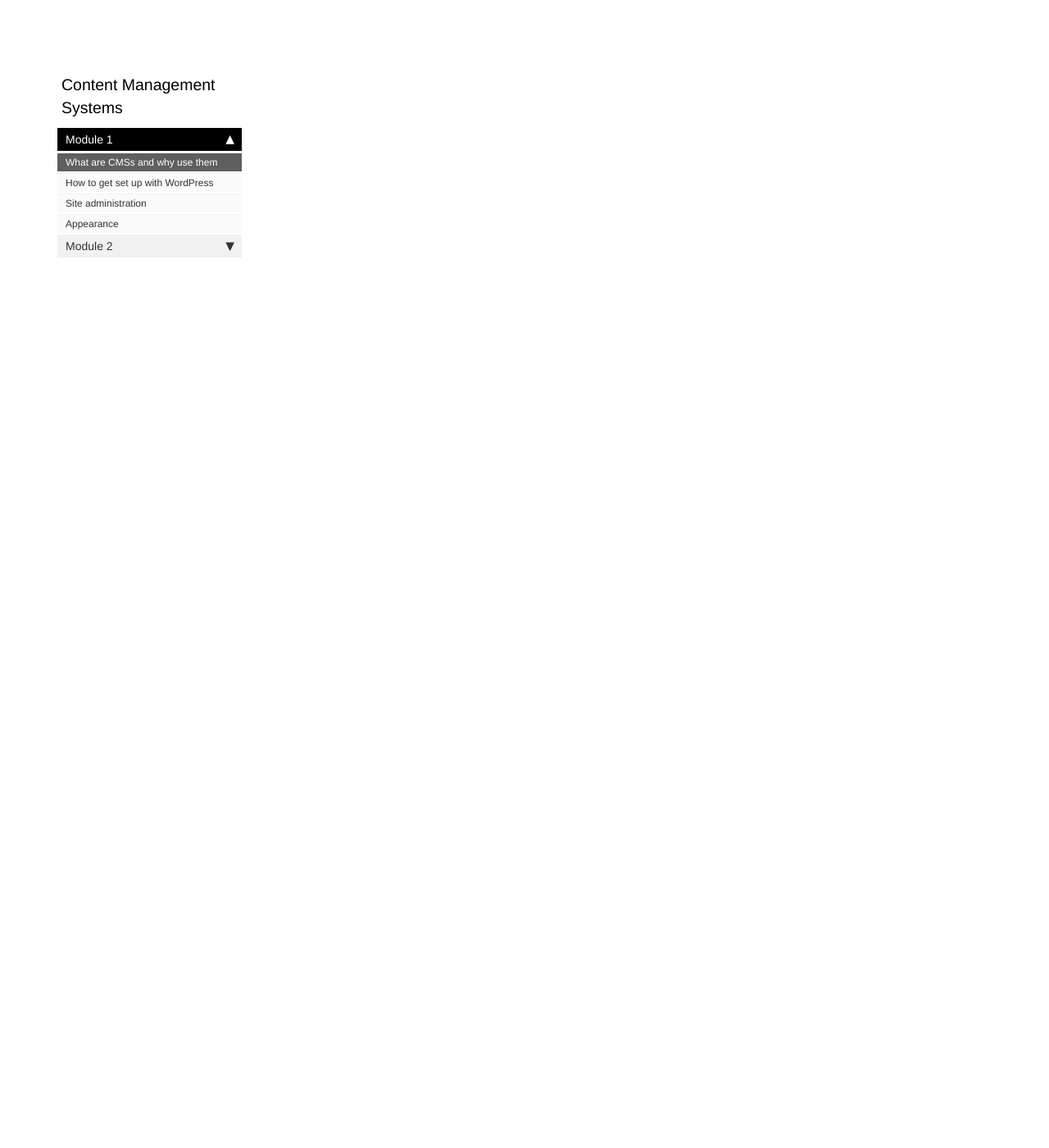
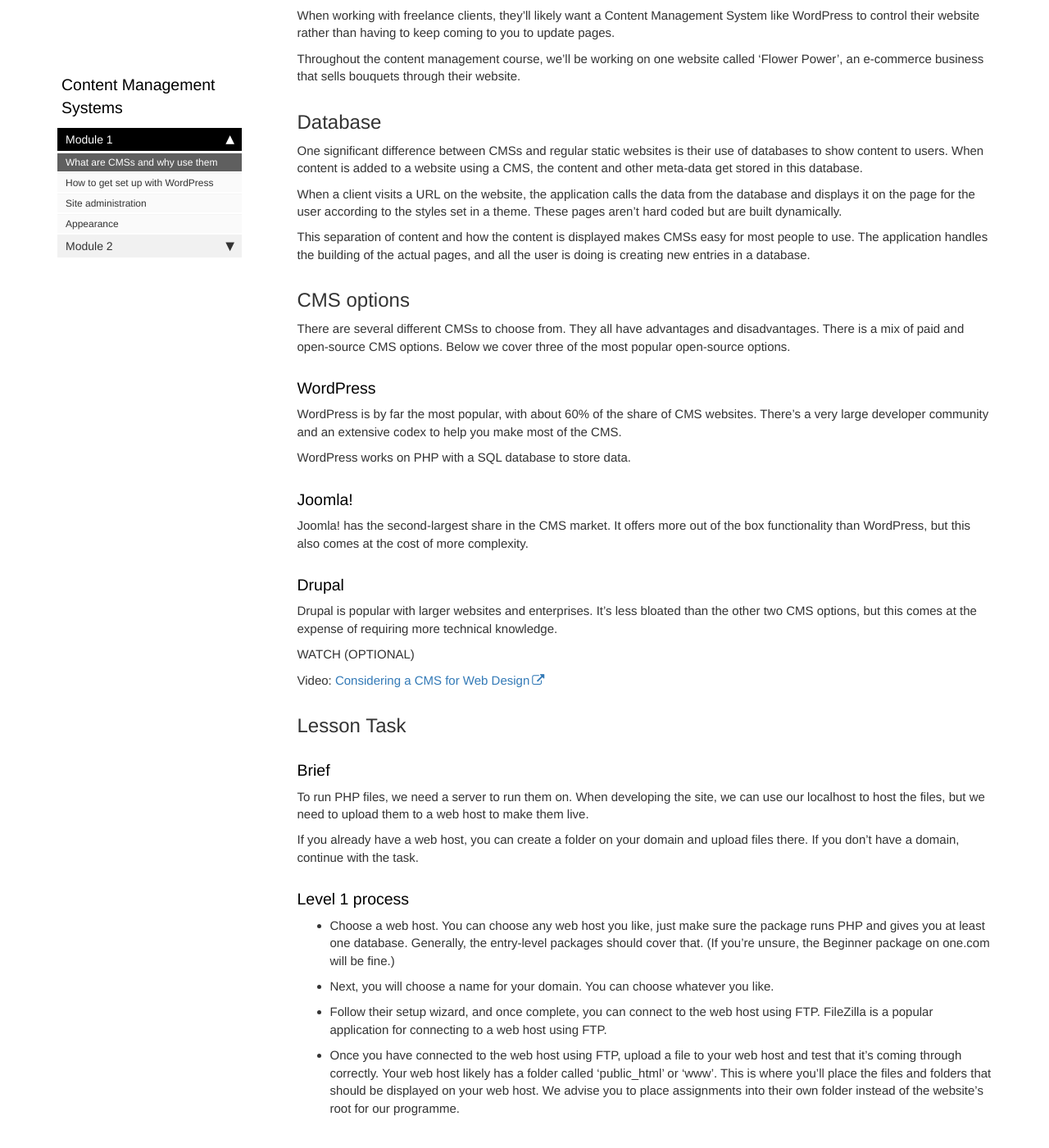
Before and after one commit to AmberBentley/content-feu, a Jekyll site: the page built from pages/cms/intro-cms.md, in a window 1280 px wide and 1400 px high, scrolled down 446 px. Shown: the whole window at 82% size. Built offline with Jekyll 4.4.1, drawn with Linux system fonts in a browser that asks for light colours; comment, search, counter and statistics services are not loaded; before the commit the page ends 900 px from its top, so only the background shows below that; some of the changed text lies outside the part shown.

Commit message:
Update intro-cms.md
CMS Module 1 - What are CMSs and why use them added

```diff
--- a/pages/cms/intro-cms.md
+++ b/pages/cms/intro-cms.md
@@ -7,3 +7,57 @@ permalink: cms/intro-cms.html
 folder: cms
 ---
 ## Introduction
+
+Content Management Systems make it easy to create, update and organise content on a website. For people with minimal development knowledge, this can be a great way to control their website in maintainable ways.
+
+When working with freelance clients, they’ll likely want a Content Management System like WordPress to control their website rather than having to keep coming to you to update pages.
+
+Throughout the content management course, we’ll be working on one website called ‘Flower Power’, an e-commerce business that sells bouquets through their website.
+
+## Database
+
+One significant difference between CMSs and regular static websites is their use of databases to show content to users. When content is added to a website using a CMS, the content and other meta-data get stored in this database.
+
+When a client visits a URL on the website, the application calls the data from the database and displays it on the page for the user according to the styles set in a theme. These pages aren’t hard coded but are built dynamically.
+
+This separation of content and how the content is displayed makes CMSs easy for most people to use. The application handles the building of the actual pages, and all the user is doing is creating new entries in a database.
+
+## CMS options
+
+There are several different CMSs to choose from. They all have advantages and disadvantages. There is a mix of paid and open-source CMS options. Below we cover three of the most popular open-source options.
+
+### WordPress
+
+WordPress is by far the most popular, with about 60% of the share of CMS websites. There’s a very large developer community and an extensive codex to help you make most of the CMS.
+
+WordPress works on PHP with a SQL database to store data.
+
+### Joomla!
+
+Joomla! has the second-largest share in the CMS market. It offers more out of the box functionality than WordPress, but this also comes at the cost of more complexity.
+
+### Drupal
+
+Drupal is popular with larger websites and enterprises. It’s less bloated than the other two CMS options, but this comes at the expense of requiring more technical knowledge.
+
+WATCH (OPTIONAL)
+
+Video: [Considering a CMS for Web Design](https://www.linkedin.com/learning-login/share?account=43268076&forceAccount=false&redirect=https%3A%2F%2Fwww.linkedin.com%2Flearning%2Fconsidering-a-cms-for-web-design%3Ftrk%3Dshare_ent_url%26shareId%3D9sUazNFmQo%252BSz4bn6ZmgdA%253D%253D)
+
+## Lesson Task
+
+### Brief
+
+To run PHP files, we need a server to run them on. When developing the site, we can use our localhost to host the files, but we need to upload them to a web host to make them live.
+
+If you already have a web host, you can create a folder on your domain and upload files there. If you don’t have a domain, continue with the task.
+
+### Level 1 process
+
+- Choose a web host. You can choose any web host you like, just make sure the package runs PHP and gives you at least one database. Generally, the entry-level packages should cover that. (If you’re unsure, the Beginner package on one.com will be fine.)
+
+- Next, you will choose a name for your domain. You can choose whatever you like.
+
+- Follow their setup wizard, and once complete, you can connect to the web host using FTP. FileZilla is a popular application for connecting to a web host using FTP.
+
+- Once you have connected to the web host using FTP, upload a file to your web host and test that it’s coming through correctly. Your web host likely has a folder called ‘public_html’ or ‘www’. This is where you’ll place the files and folders that should be displayed on your web host. We advise you to place assignments into their own folder instead of the website’s root for our programme.
```
